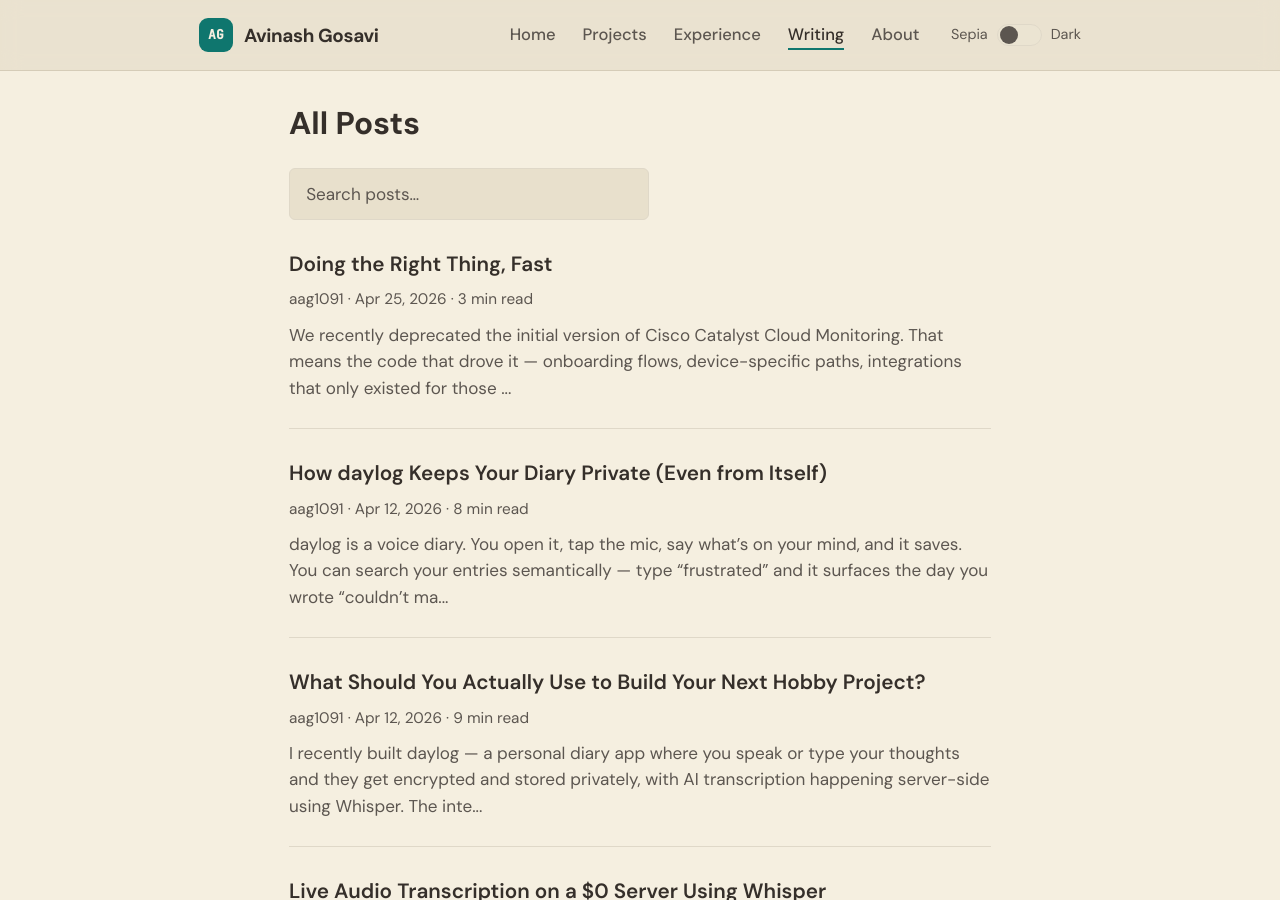
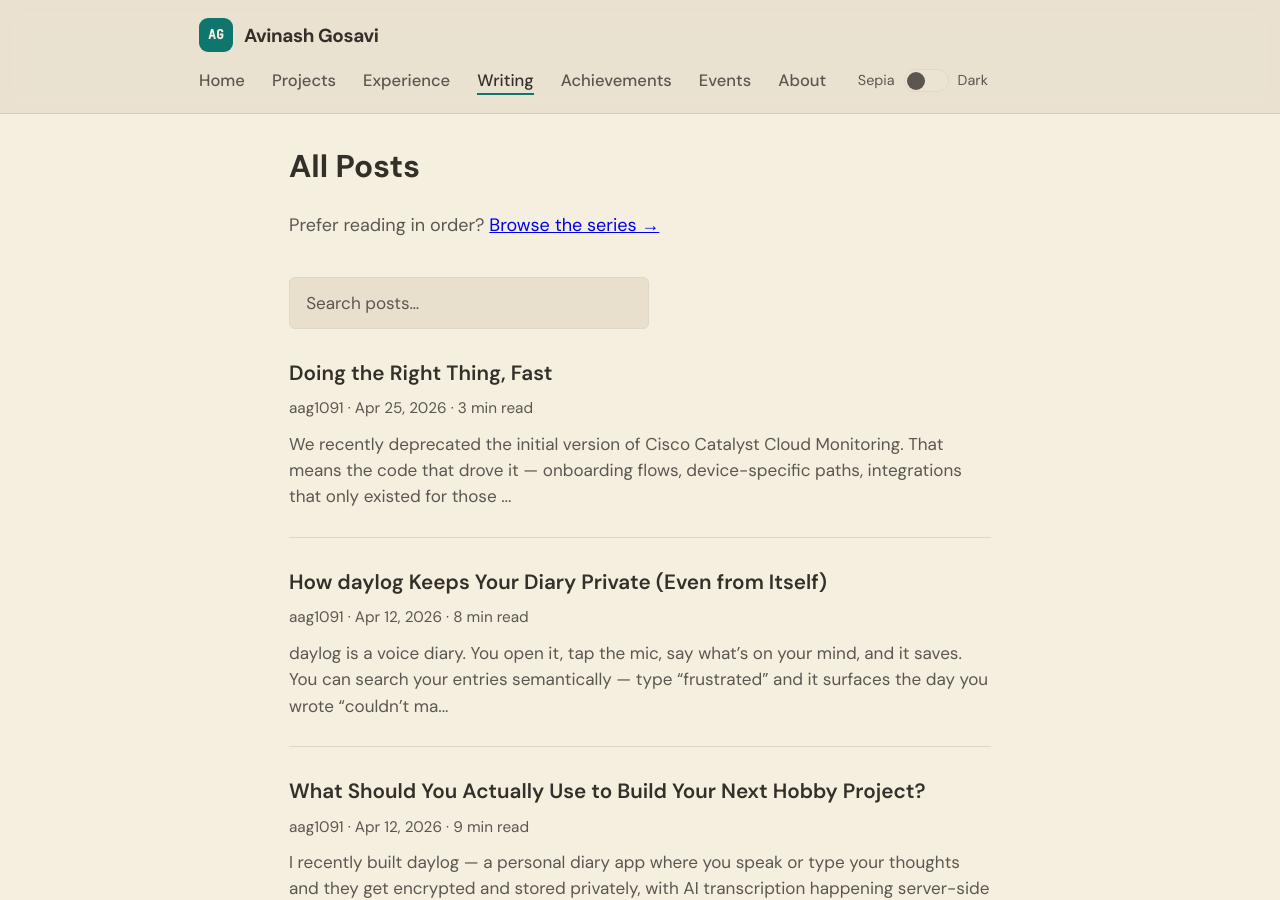
Before and after one commit to aag1091-alt/avinashgosavi.com, a Jekyll site: the page built from blog.md, in a window 1280 px wide and 900 px high. Built offline with Jekyll 4.4.1, drawn with Linux system fonts in a browser that asks for light colours.

Commit message:
Add Achievements and Events to nav; link series from Writing
Co-Authored-By: Claude Opus 5.5 <noreply@anthropic.com>
Claude-Session: https://claude.ai/code/session_01Sme4KfULpujkU79T8FnF1M

```diff
--- a/_includes/nav.html
+++ b/_includes/nav.html
@@ -3,7 +3,9 @@
     <li><a href="{{ '/' | relative_url }}"{% if page.url == "/" %} class="active" aria-current="page"{% endif %}>Home</a></li>
     <li><a href="{{ '/projects' | relative_url }}"{% if page.url contains "/projects" %} class="active" aria-current="page"{% endif %}>Projects</a></li>
     <li><a href="{{ '/experience' | relative_url }}"{% if page.url contains "/experience" %} class="active" aria-current="page"{% endif %}>Experience</a></li>
-    <li><a href="{{ '/blog' | relative_url }}"{% if page.url contains "/blog" or page.url contains "/post/" %} class="active" aria-current="page"{% endif %}>Writing</a></li>
+    <li><a href="{{ '/blog' | relative_url }}"{% if page.url contains "/blog" or page.url contains "/post/" or page.url contains "/series" %} class="active" aria-current="page"{% endif %}>Writing</a></li>
+    <li><a href="{{ '/achievements' | relative_url }}"{% if page.url contains "/achievements" %} class="active" aria-current="page"{% endif %}>Achievements</a></li>
+    <li><a href="{{ '/events' | relative_url }}"{% if page.url contains "/events" %} class="active" aria-current="page"{% endif %}>Events</a></li>
     <li><a href="{{ '/about' | relative_url }}"{% if page.url contains "/about" %} class="active" aria-current="page"{% endif %}>About</a></li>
   </ul>
 </nav>
--- a/blog.md
+++ b/blog.md
@@ -5,6 +5,7 @@ title: All Posts
 
 <div class="blog-page">
   <h1>All Posts</h1>
+  <p class="page-lede">Prefer reading in order? <a href="{{ '/series/' | relative_url }}">Browse the series →</a></p>
 
   <div id="search" class="search-box" role="search">
     <label for="post-search" class="visually-hidden">Search posts</label>
```
